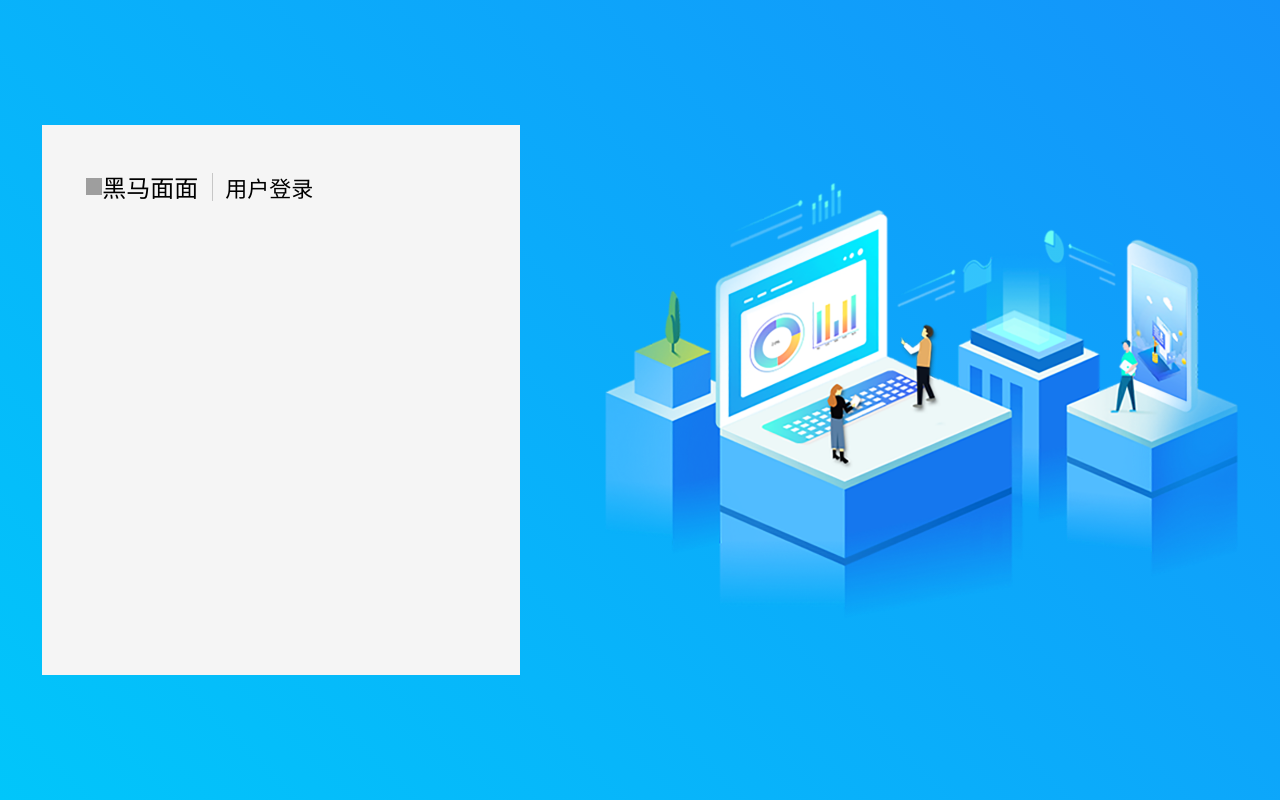
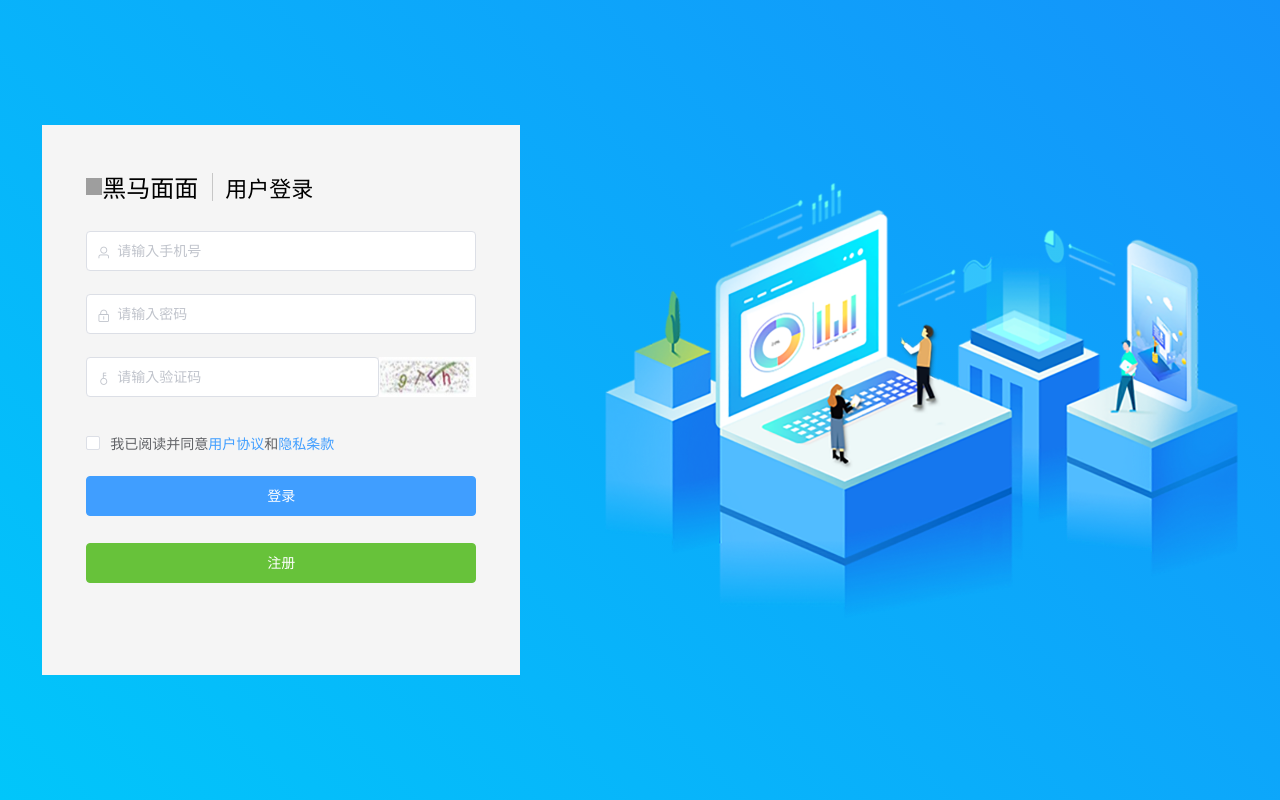
Before and after one commit to 51shangjinxin91/heimamm520, a Vue app: page /#/login in a window 1280 px wide. Built offline with nearby package versions, Linux system fonts and the light colour scheme; grey boxes are pictures that could not be loaded.

Commit message:
登录模块 - 表单布局

```diff
--- a/src/views/login/login.vue
+++ b/src/views/login/login.vue
@@ -4,19 +4,81 @@
     <div class="form-box">
       <!-- 标题 -->
       <div class="title-box">
-                <img src="../../assets/login-logo.png" alt="">
+        <img src="../../assets/login-logo.png" alt />
         <span class="title">黑马面面</span>
         <i></i>
         <span class="sub-title">用户登录</span>
       </div>
+      <!-- 饿了么表单 -->
+      <el-form class="login-form" ref="form" :model="form">
+        <!-- 手机号-->
+        <el-form-item>
+          <el-input placeholder="请输入手机号" prefix-icon="el-icon-user" v-model="form.phone"></el-input>
+        </el-form-item>
+        <!-- 密码-->
+        <el-form-item>
+          <el-input
+            placeholder="请输入密码"
+            prefix-icon="el-icon-lock"
+            show-password
+            v-model="form.password"
+          ></el-input>
+        </el-form-item>
+        <!-- 验证码-->
+        <el-form-item>
+          <!-- 行 -->
+          <el-row>
+            <!-- 列 -->
+            <el-col :span="18">
+              <el-input placeholder="请输入验证码" prefix-icon="el-icon-key" v-model="form.captcha"></el-input>
+            </el-col>
+            <el-col :span="6">
+              <img class="captcha" @click="changeCaptcha" src="../../assets/captcha.jpg" alt />
+            </el-col>
+          </el-row>
+        </el-form-item>
+        <!-- 用户协议 -->
+        <el-form-item>
+          <el-checkbox v-model="form.checked">
+            我已阅读并同意
+            <el-link type="primary">用户协议</el-link>和
+            <el-link type="primary">隐私条款</el-link>
+          </el-checkbox>
+        </el-form-item>
+        <!-- 按钮区域 -->
+        <el-form-item>
+          <el-button type="primary">登录</el-button>
+          <el-button class="register-button" type="success">注册</el-button>
+        </el-form-item>
+      </el-form>
     </div>
-        <img class="login-pic" src="../../assets/login_banner_ele.png" alt="">
+    <img class="login-pic" src="../../assets/login_banner_ele.png" alt />
   </div>
 </template>
-
 <script>
 export default {
-    name: "login"
+  name: "login",
+  data() {
+    // 表单的数据
+    return {
+      form: {
+        name: "",
+        region: "",
+        date1: "",
+        date2: "",
+        delivery: false,
+        type: [],
+        resource: "",
+        desc: "",
+        checked: false
+      }
+    };
+  },
+  methods:{
+    changeCaptcha(){
+
+    }
+  }
 };
 </script>
 
@@ -30,7 +92,11 @@ export default {
   // 左右均分
   justify-content: space-around;
   // 背景线性渐变
-    background: linear-gradient(225deg,rgba(20,147,250,1),rgba(1,198,250,1));
+  background: linear-gradient(
+    225deg,
+    rgba(20, 147, 250, 1),
+    rgba(1, 198, 250, 1)
+  );
   height: 100%;
   .form-box {
     width: 478px;
@@ -63,9 +129,34 @@ export default {
         font-size: 22px;
       }
     }
+    // 表单盒子
+    .login-form {
+      margin-top: 27px;
+      // 验证码
+      .captcha {
+        height: 40px;
+        width: 100%;
+      }
+      // checkbox的样式
+      .el-checkbox {
+        display: flex;
+        align-items: center;
+        .el-checkbox__label {
+          display: flex;
+          align-items: center;
+        }
+      }
+      // 按钮的样式
+      .el-button {
+        width: 100%;
+        margin: 0;
+      }
+      .register-button {
+        margin-top: 26px;
+      }
+    }
   }
   .login-pic {
-
   }
 }
 </style>
```
Also changed, not shown: src/assets/captcha.jpg (added). Lines whose indentation alone changed are shown as unchanged.
